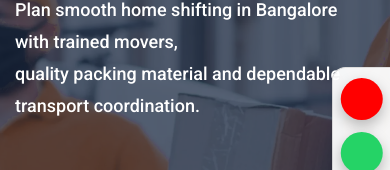
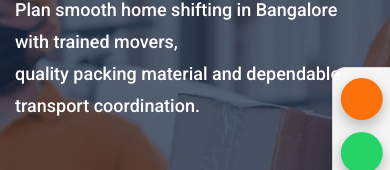
Before and after one commit to CybertizeYogesh/Sakshi-home-packers-and-movers, a Next.js app: page / in a window 390 px wide. Shown: the part 296-466 px from the top of the page. Built offline with nearby package versions, Linux system fonts and the light colour scheme; a web font is replaced by a local one.

Commit message:
style: fix top header and floating phone icon colors to brand orange

```diff
--- a/src/app/globals.css
+++ b/src/app/globals.css
@@ -154,3 +154,17 @@ a[href^="mailto:"] {
 .banner-title {
   color: #FC710A !important;
 }
+
+/* Fix call icon colors to match theme orange */
+.header-link-1 .icon {
+  background: var(--theme-color, #FC710A) !important;
+}
+.header-link-1 .icon:before {
+  border-color: var(--theme-color, #FC710A) !important;
+}
+.call-btn {
+  background: var(--theme-color, #FC710A) !important;
+}
+.float-btn.call-btn {
+  background-color: var(--theme-color, #FC710A) !important;
+}
--- a/src/components/floatbuttons.css
+++ b/src/components/floatbuttons.css
@@ -30,7 +30,7 @@
 }
 
 .call-btn {
-  background: red;
+  background: var(--theme-color, #FC710A);
 }
 
 .whatsapp-btn {
```
